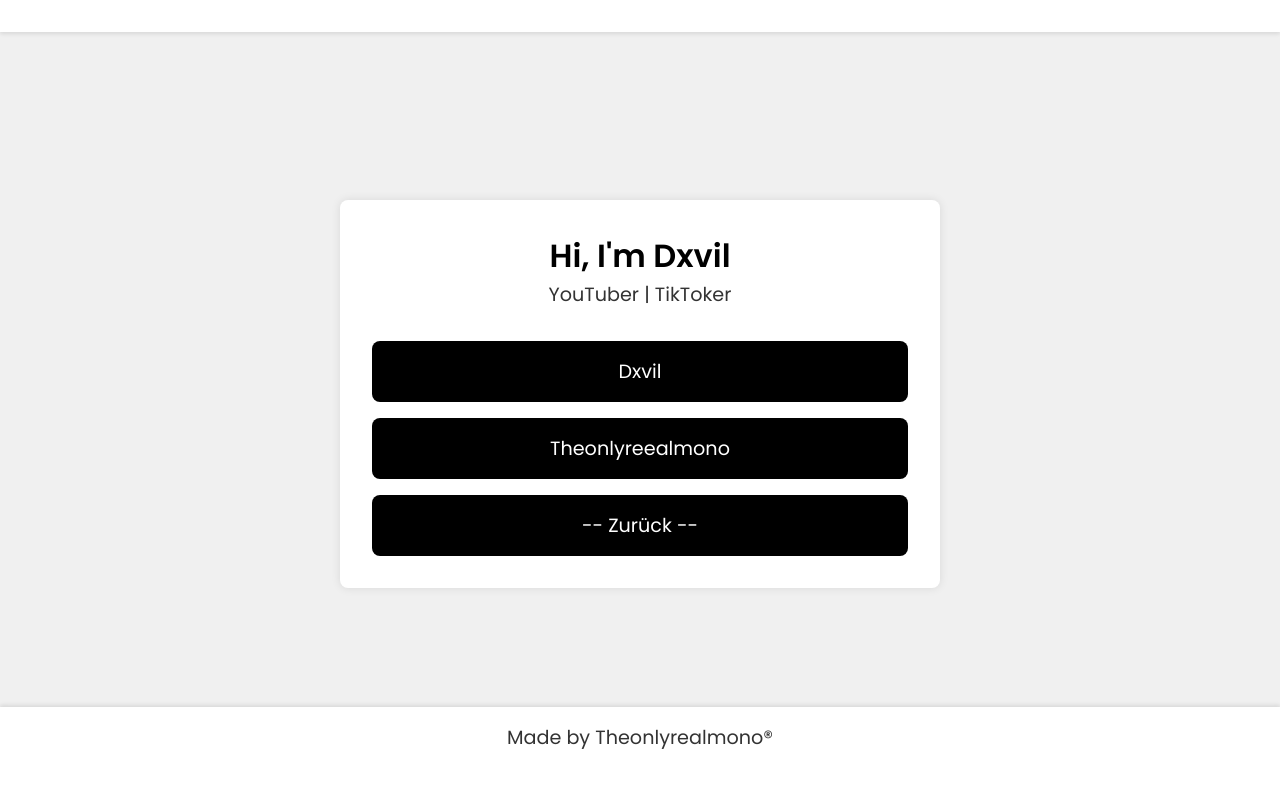
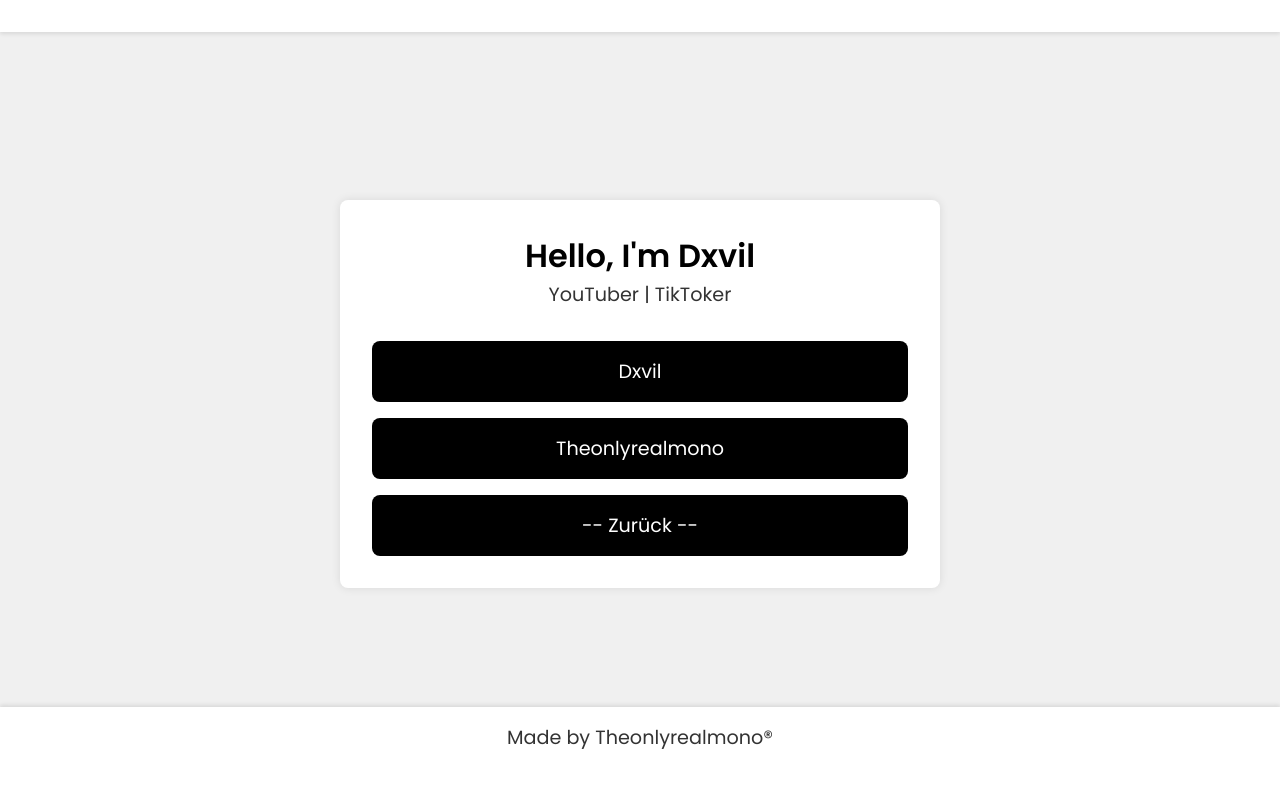
Before and after one commit to Dxvil-YT/Dxvil-s-Website, a plain HTML site: page index.html in a window 1280 px wide. Both pictures are taken after a click on the button "YouTube-Kanäle". Drawn offline with Linux system fonts and the light colour scheme.

Commit message:
Add files via upload

```diff
--- a/index.html
+++ b/index.html
@@ -14,7 +14,7 @@
     <main>
         <section class="links">
             <div class="profile">
-                <h1>Hi, I'm <span>Dxvil</span></h1>
+                <h1>Hello, I'm <span>Dxvil</span></h1>
                 <p>YouTuber | TikToker</p> <!-- Text aktualisiert -->
             </div>
             <div class="link-buttons">
@@ -25,7 +25,7 @@
             </div>
             <div id="youtube-links" class="youtube-links">
                 <a href="https://www.youtube.com/@Dxvil_YT" class="youtube-btn" target="_blank">Dxvil</a>
-                <a href="https://www.youtube.com/@theonlyrealmono3582" class="youtube-btn" target="_blank">Theonlyreealmono</a>
+                <a href="https://www.youtube.com/@theonlyrealmono3582" class="youtube-btn" target="_blank">Theonlyrealmono</a>
                 <button class="back-btn" id="back-btn">-- Zurück --</button>
             </div>
             <div id="tiktok-links" class="tiktok-links">
```
